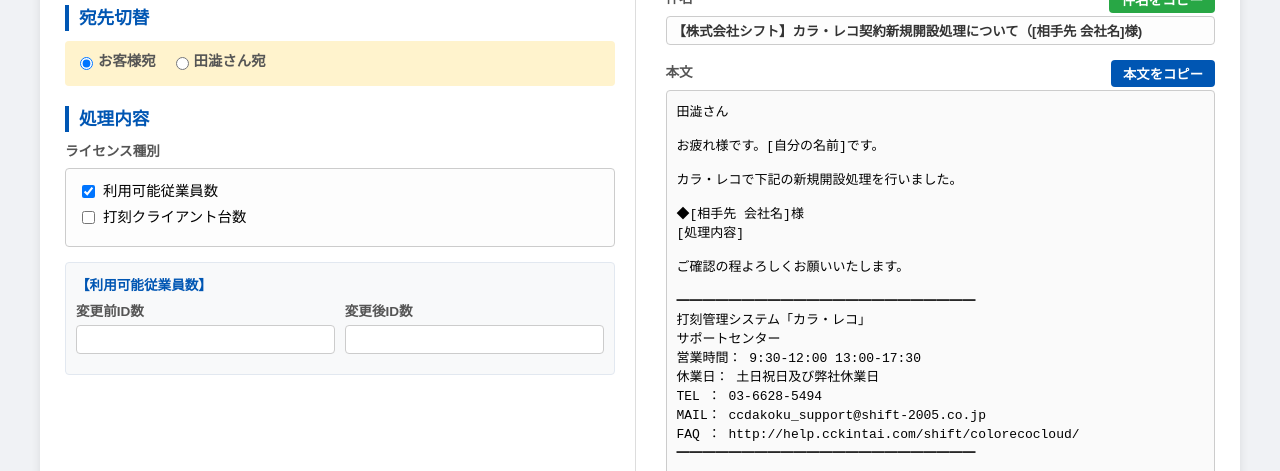
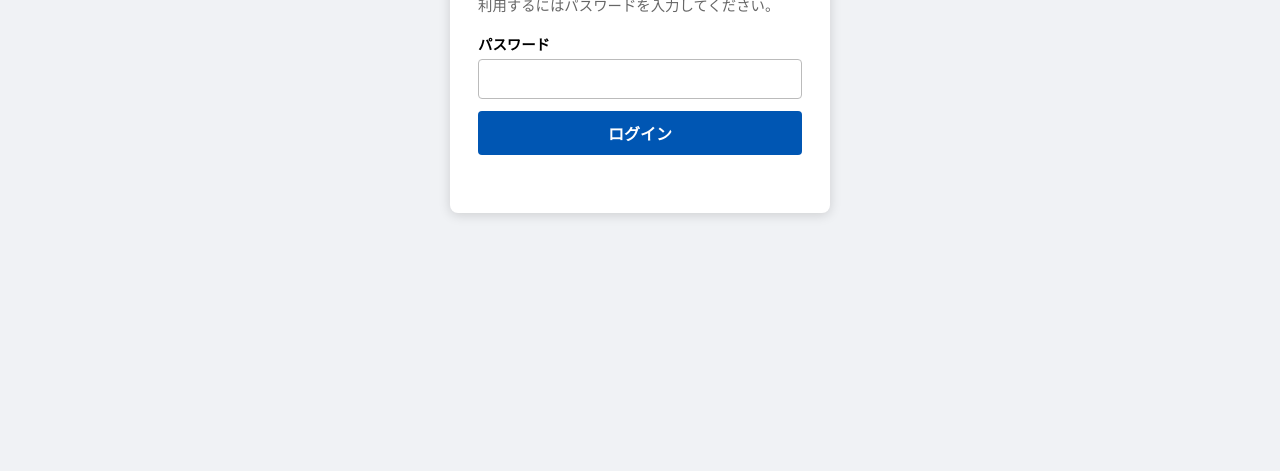
Before and after one commit to gotorshift/mail-template-tool, a plain HTML site: page メール作成ツール.html in a window 1280 px wide. Shown: the part 329-800 px from the top of the page. Drawn offline with Linux system fonts and the light colour scheme.

Commit message:
ログイン画面を用意

```diff
--- /dev/null
+++ b/mail-login.js
@@ -0,0 +1,112 @@
+(function () {
+    const passwordDigest = '6b4a17f066948549d8cb7003790dbd677598b3ffb75e9fa0747187e68e9a9331';
+    const sessionKey = 'mail-tool-authenticated';
+    let isAuthenticated = false;
+
+    try {
+        isAuthenticated = sessionStorage.getItem(sessionKey) === 'true';
+    } catch (error) {
+        console.error('ログイン状態を確認できませんでした。', error);
+    }
+
+    if (isAuthenticated) return;
+
+    document.documentElement.style.visibility = 'hidden';
+    document.addEventListener('DOMContentLoaded', function () {
+        const style = document.createElement('style');
+        style.textContent = `
+            #mail-tool-login-gate {
+                position: fixed;
+                inset: 0;
+                z-index: 99999;
+                display: grid;
+                place-items: center;
+                padding: 16px;
+                background: #f0f2f5;
+                font-family: "Meiryo", sans-serif;
+            }
+            #mail-tool-login-gate * { box-sizing: border-box; }
+            .mail-tool-login-panel {
+                width: min(380px, 100%);
+                padding: 28px;
+                background: #fff;
+                border-radius: 8px;
+                box-shadow: 0 2px 12px rgba(0, 0, 0, 0.15);
+            }
+            .mail-tool-login-panel h1 { margin: 0 0 8px; font-size: 1.25rem; color: #333; }
+            .mail-tool-login-panel p { margin: 0 0 18px; color: #666; font-size: 0.9rem; }
+            .mail-tool-login-panel label { display: block; margin-bottom: 5px; font-size: 0.9rem; font-weight: bold; }
+            .mail-tool-login-panel input {
+                width: 100%;
+                padding: 10px;
+                border: 1px solid #bbb;
+                border-radius: 4px;
+                font: inherit;
+            }
+            .mail-tool-login-panel button {
+                width: 100%;
+                margin-top: 12px;
+                padding: 10px;
+                border: 0;
+                border-radius: 4px;
+                background: #0056b3;
+                color: #fff;
+                font: inherit;
+                font-weight: bold;
+                cursor: pointer;
+            }
+            .mail-tool-login-panel button:disabled { opacity: 0.65; cursor: wait; }
+            #mail-tool-login-status { min-height: 1.4em; margin: 10px 0 0; color: #b00020; font-size: 0.85rem; }
+        `;
+        document.head.appendChild(style);
+
+        const gate = document.createElement('div');
+        gate.id = 'mail-tool-login-gate';
+        gate.innerHTML = `
+            <form class="mail-tool-login-panel">
+                <h1>メール作成ツール</h1>
+                <p>利用するにはパスワードを入力してください。</p>
+                <label for="mail-tool-password">パスワード</label>
+                <input id="mail-tool-password" type="password" autocomplete="current-password" required>
+                <button type="submit">ログイン</button>
+                <p id="mail-tool-login-status" role="alert" aria-live="polite"></p>
+            </form>
+        `;
+        document.body.appendChild(gate);
+        document.documentElement.style.visibility = 'visible';
+
+        const form = gate.querySelector('form');
+        const passwordInput = gate.querySelector('#mail-tool-password');
+        const submitButton = form.querySelector('button');
+        const status = gate.querySelector('#mail-tool-login-status');
+        passwordInput.focus();
+
+        form.addEventListener('submit', async function (event) {
+            event.preventDefault();
+            submitButton.disabled = true;
+            status.textContent = '';
+
+            try {
+                const data = new TextEncoder().encode(passwordInput.value);
+                const digestBuffer = await crypto.subtle.digest('SHA-256', data);
+                const digest = Array.from(new Uint8Array(digestBuffer), byte =>
+                    byte.toString(16).padStart(2, '0')).join('');
+
+                if (digest !== passwordDigest) {
+                    status.textContent = 'パスワードが違います。';
+                    passwordInput.value = '';
+                    passwordInput.focus();
+                    return;
+                }
+
+                sessionStorage.setItem(sessionKey, 'true');
+                window.location.reload();
+            } catch (error) {
+                console.error('ログイン処理に失敗しました。', error);
+                status.textContent = 'ログインできませんでした。ブラウザーの設定をご確認ください。';
+            } finally {
+                submitButton.disabled = false;
+            }
+        });
+    });
+})();
```
Also changed, not shown: カラ・レコ/カラ・レコ.html (+1 -0 lines), メール作成ツール.html (+2 -1 lines), 勤給解決/勤給解決.html (+1 -0 lines), 1 other file.
